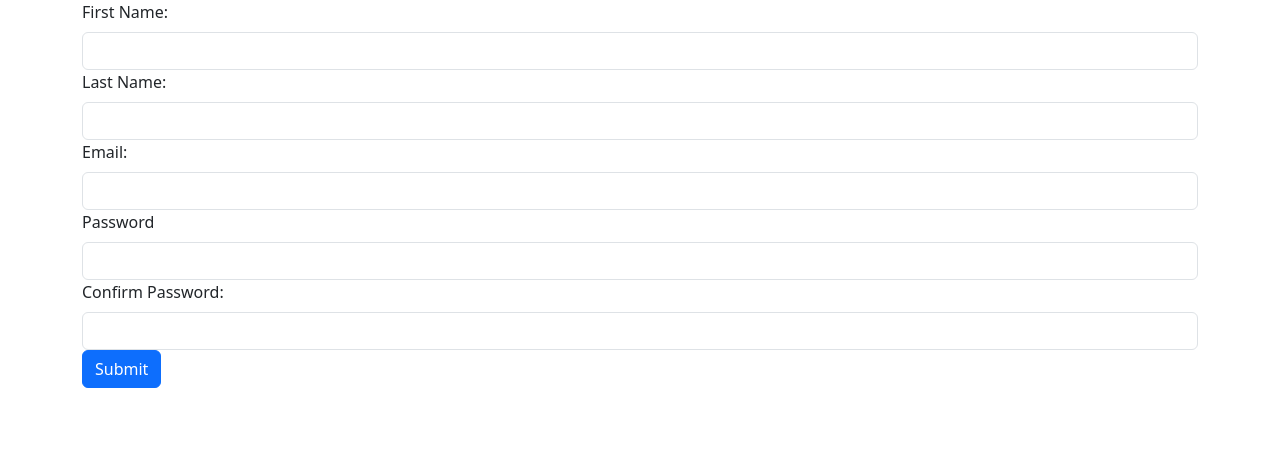
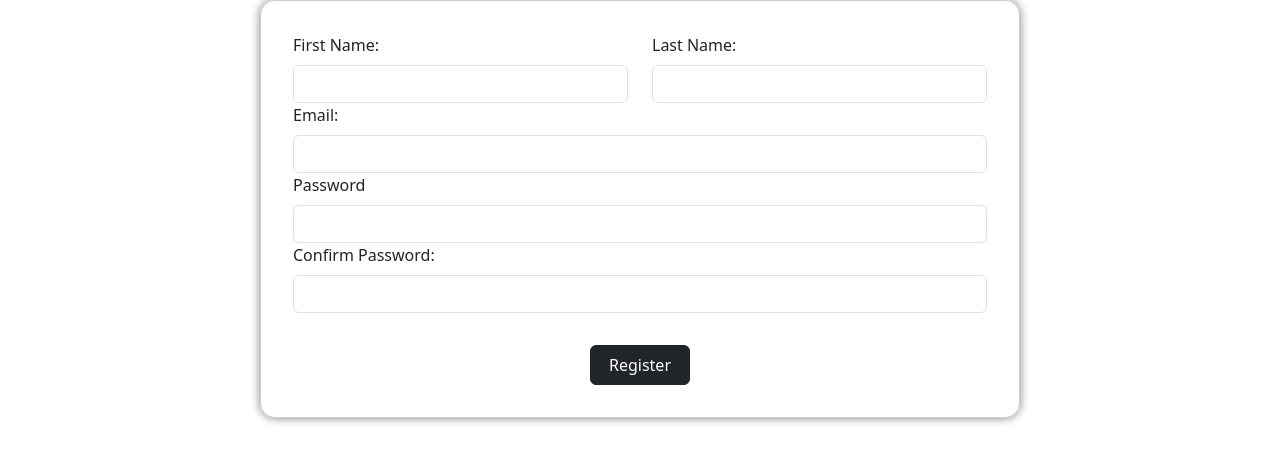
Before and after one commit to RishiJain905/flashcard-project, a React (Vite) app in the folder vite-frontend/: page / in a window 1280 px wide. Shown: the top 462 px of the page. Built offline with nearby package versions, Linux system fonts and the light colour scheme.

Commit message:
Finished register page and added client side validation

```diff
--- a/vite-frontend/package.json
+++ b/vite-frontend/package.json
@@ -14,7 +14,8 @@
     "formik": "^2.4.6",
     "react": "^18.3.1",
     "react-bootstrap": "^2.10.4",
-    "react-dom": "^18.3.1"
+    "react-dom": "^18.3.1",
+    "yup": "^1.4.0"
   },
   "devDependencies": {
     "@eslint/js": "^9.9.0",
--- a/vite-frontend/src/components/register/register.css
+++ b/vite-frontend/src/components/register/register.css
@@ -0,0 +1,28 @@
+.registerRow {
+    justify-content: center;
+}
+
+.error {
+    color: red;
+    font-size: 0.8em;
+    margin-top: 0.5em;
+}
+
+.registerContainer {
+    border: 1px solid rgb(204, 204, 204);
+    border-radius: 15px;
+    box-shadow: 0px 0px 10px gray;
+    padding: 2em;
+}
+
+.registerForm > button {
+    display: block;
+   margin: 0 auto;
+   margin-top: 2em
+}
+
+.dummyButton {
+    background-color: transparent;
+    border: none;
+    color:white;
+}
--- a/vite-frontend/src/components/register/register.jsx
+++ b/vite-frontend/src/components/register/register.jsx
@@ -1,15 +1,42 @@
 import "./register.css";
 import { useFormik } from "formik";
 import { Container, Row, Col, Form, Button } from "react-bootstrap";
+import * as yup from "yup";
+import { useState } from "react";
 
 function Register({}) {
+  const [toggleValidation, setToggleValidation] = useState(false);
+
+  const validationSchema = yup.object().shape({
+    fname: yup.string().required("First name is required"),
+    lname: yup.string().required("Last name is required"),
+    email: yup.string().email().required("Email is required"),
+    password: yup
+      .string()
+      .min(
+        8,
+        "Password must be between 8-12 letters long and contain at least 1 Upper Case Letter, 1 Lower Case Letter, 1 Symbol, 1 Number"
+      )
+      .max(
+        12,
+        "Password must be between 8-12 letters long and contain at least 1 Upper Case Letter, 1 Lower Case Letter, 1 Symbol, 1 Number"
+      )
+      .matches(/^(?=.*[a-z])(?=.*[A-Z])(?=.*\d)(?=.*[@$!%*?&])[A-Za-z\d@$!%*?&]{8,10}$/, "Password must be between 8-12 letters long and contain at least 1 Upper Case Letter, 1 Lower Case Letter, 1 Symbol, 1 Number")
+      .required("Password is required"),
+    conPassword: yup
+      .string()
+      .oneOf([yup.ref("password"), null], "Passwords must match")
+      .required("Please Confirm Your Password"),
+  });
+
   const formik = useFormik({
     initialValues: {
       fname: "",
       lname: "",
       password: "",
-      conPassword: ""
+      conPassword: "",
     },
+    validationSchema: validationSchema,
     onSubmit: (values) => {
       console.log(values);
     },
@@ -17,37 +44,53 @@ function Register({}) {
 
   return (
     <Container>
-      <Form onSubmit={formik.handleSubmit}>
+      <Row className="registerRow">
+        <Col xs={12} md={8} className="registerContainer">
+          <Form onSubmit={formik.handleSubmit} className="registerForm">
+            <Row>
+              <Col xd={12} md={6}>
                 <Form.Group>
                   <Form.Label>First Name:</Form.Label>
                   <Form.Control
                     type="input"
                     name="fname"
-
+                    maxLength="30"
                     value={formik.values.fname}
                     onChange={formik.handleChange}
-            required
                   ></Form.Control>
+                  {toggleValidation && (
+                    <span className="error">{formik.errors.fname}</span>
+                  )}
                 </Form.Group>
+              </Col>
+              <Col xd={12} md={6}>
                 <Form.Group>
                   <Form.Label>Last Name:</Form.Label>
                   <Form.Control
                     type="input"
                     name="lname"
+                    maxLength="30"
                     value={formik.values.lname}
                     onChange={formik.handleChange}
-            required
                   ></Form.Control>
+                  {toggleValidation && (
+                    <span className="error">{formik.errors.lname}</span>
+                  )}
                 </Form.Group>
+              </Col>
+            </Row>
             <Form.Group>
               <Form.Label>Email:</Form.Label>
               <Form.Control
-            type="input"
+                type="email"
                 name="email"
+                maxLength="50"
                 value={formik.values.email}
                 onChange={formik.handleChange}
-            required
               ></Form.Control>
+              {toggleValidation && (
+                <span className="error">{formik.errors.email}</span>
+              )}
             </Form.Group>
             <Form.Group>
               <Form.Label>Password</Form.Label>
@@ -56,8 +99,10 @@ function Register({}) {
                 name="password"
                 value={formik.values.password}
                 onChange={formik.handleChange}
-            required
               ></Form.Control>
+              {toggleValidation && (
+                <span className="error">{formik.errors.password}</span>
+              )}
             </Form.Group>
             <Form.Group>
               <Form.Label>Confirm Password:</Form.Label>
@@ -66,11 +111,23 @@ function Register({}) {
                 name="conPassword"
                 value={formik.values.conPassword}
                 onChange={formik.handleChange}
-            required
               ></Form.Control>
+              {toggleValidation && (
+                <span className="error">{formik.errors.conPassword}</span>
+              )}
             </Form.Group>
-        <Button type="submit">Submit</Button>
+            <Button type="submit" variant="dark">
+              <button
+                type="button"
+                className="dummyButton"
+                onClick={() => setToggleValidation(true)}
+              >
+                Register
+              </button>
+            </Button>
           </Form>
+        </Col>
+      </Row>
     </Container>
   );
 }
```
Also changed, not shown: 1 other file (tests, documents, lock files or other folders). Lines whose indentation alone changed are shown as unchanged.
